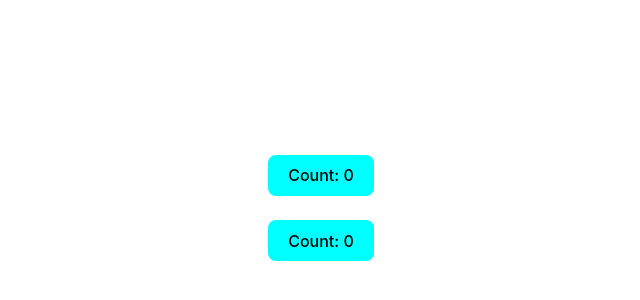
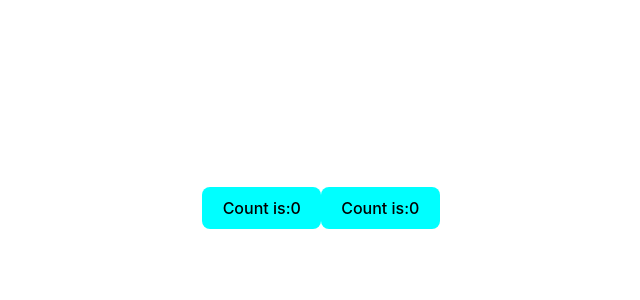
Before and after one commit to pandurang-sadgir/react-concepts, a React (Vite) app in the folder React-Concepts/: page / in a window 1280 px wide. Shown: the part 192-492 px from the top of the page, without its empty margins (319-959 px from the left). Built offline with nearby package versions, Linux system fonts and the light colour scheme.

Commit message:
props- Sharing data between component using props

```diff
--- /dev/null
+++ b/React-Concepts/src/5.ComponentRemInfo/SharingDataBetC.jsx
@@ -0,0 +1,22 @@
+/* eslint-disable react/prop-types */
+import { useState } from "react";
+export default function SharingDataBetC() {
+  function handleClick() {
+    setCount(count + 1);
+  }
+  const [count, setCount] = useState(0);
+  return (
+    <>
+      <Button count={count} onClick={handleClick} />
+      <Button count={count} onClick={handleClick} />
+    </>
+  );
+}
+
+const Button = ({ count, onClick }) => {
+  return (
+    <>
+      <button onClick={onClick}>Count is:{count}</button>
+    </>
+  );
+};
--- a/React-Concepts/src/App.jsx
+++ b/React-Concepts/src/App.jsx
@@ -7,15 +7,13 @@ import "./App.css";
 // import DisplayingData from "./2.Jsx/DisplayingData";
 // import Condition from "./3.Conditional_Rendering/Condition";
 // import RenderingList from "./4.Rendering_List/RenderingList_";
-import InfoSeparately from "./5.ComponentRemInfo/InfoSeparately";
+// import InfoSeparately from "./5.ComponentRemInfo/InfoSeparately";
+import SharingDataBetC from "./5.ComponentRemInfo/SharingDataBetC";
 // import RespondingEvent from "./6.Responding_Event/RespondingEvent";
 function App() {
   return (
     <>
-      <InfoSeparately />
-      <br />
-      <br />
-      <InfoSeparately />
+      <SharingDataBetC/>
     </>
   );
 }
```
